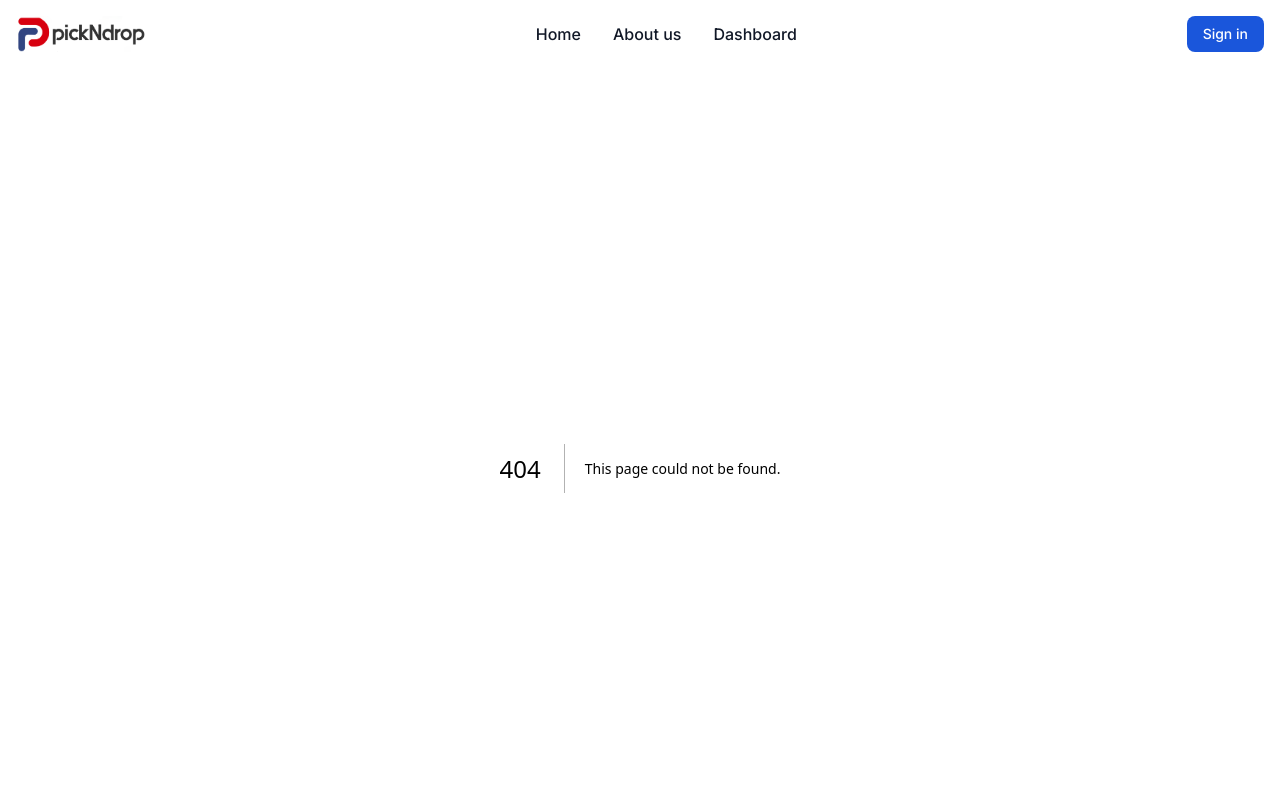
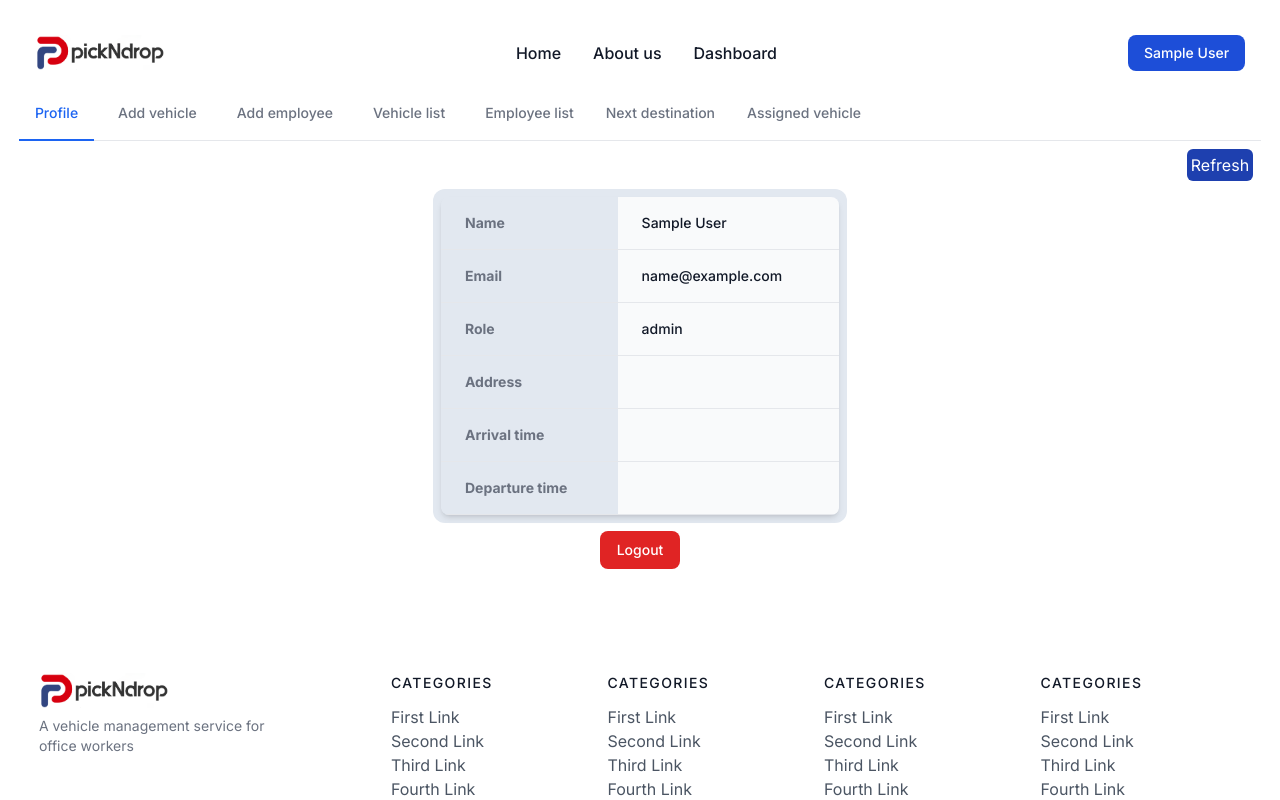
Before and after one commit to sajid73/pickndrop-client, a Next.js app: page /profile in a window 1280 px wide. Before the commit this address had no page. Shown: the top 800 px of the page. Built offline with nearby package versions, Linux system fonts and the light colour scheme; sample sign-in values are in the browser's storage.

Commit message:
sign in system added

```diff
--- a/app/(auth)/signin/page.jsx
+++ b/app/(auth)/signin/page.jsx
@@ -1,6 +1,35 @@
-import React from 'react'
+"use client"
+import axios from 'axios';
+import { setCookie } from "cookies-next";
+import React, { useState } from 'react'
+import { useRouter } from 'next/navigation';
 
-export default function page() {
+export default function Page() {
+    const [inputs, setInputs] = useState({});
+    const [submitting, setSubmitting] = useState();
+
+    const router = useRouter();
+
+    const handleChange = (event) => {
+        const name = event.target.name;
+        const value = event.target.value;
+        setInputs(values => ({ ...values, [name]: value }))
+    }
+
+    const handleSubmit = async (e) => {
+        e.preventDefault();
+        try {
+            const res = await axios.post(`${process.env.NEXT_PUBLIC_BACKEND}/user/signin`, inputs);
+            setSubmitting("success");
+            console.log("success");
+            setCookie("token", res.data.token);
+            localStorage.setItem("user", JSON.stringify(res.data.user));
+            router.back()
+        } catch (error) {
+            setSubmitting("error");
+            console.log(error);
+        }
+    }
     return (
         <section className="text-gray-600 body-font">
             <div className="container px-5 py-24 mx-auto flex flex-wrap items-center">
@@ -8,18 +37,23 @@ export default function page() {
                     <h1 className="title-font font-medium text-3xl text-gray-900">A rapid pick and drop service</h1>
                     <p className="leading-relaxed mt-4">Sign in to access lots of featers and services provided by <i>pickndrop</i></p>
                 </div>
-                <div className="lg:w-2/6 md:w-1/2 bg-gray-100 rounded-lg p-8 flex flex-col md:ml-auto w-full mt-10 md:mt-0">
-                    <h2 className="text-gray-900 text-lg font-medium title-font mb-5">Sign in</h2>
-                    <div className="relative mb-4">
-                        <label htmlhtmlFor="full-name" className="leading-7 text-sm text-gray-600">Email</label>
-                        <input type="text" id="full-name" name="full-name" className="w-full bg-white rounded border border-gray-300 focus:border-blue-500 focus:ring-2 focus:ring-blue-200 text-base outline-none text-gray-700 py-1 px-3 leading-8 transition-colors duration-200 ease-in-out" />
+                <div className="w-full bg-gray-100 rounded-lg shadow dark:border md:mt-0 sm:max-w-md xl:p-0 dark:bg-gray-800 dark:border-gray-700">
+                    <div className="p-6 space-y-4 md:space-y-6 sm:p-8">
+                        <h1 className="text-xl font-bold leading-tight tracking-tight text-gray-900 md:text-2xl dark:text-white">
+                            Sign in to your account
+                        </h1>
+                        <form className="space-y-4 md:space-y-6" onSubmit={handleSubmit}>
+                            <div>
+                                <label htmlFor="email" className="block mb-2 text-sm font-medium text-gray-900 dark:text-white">Your email</label>
+                                <input type="email" name="email" id="email" onChange={handleChange} className="bg-gray-50 border border-gray-300 text-gray-900 sm:text-sm rounded-lg focus:ring-primary-600 focus:border-primary-600 block w-full p-2.5 dark:bg-gray-700 dark:border-gray-600 dark:placeholder-gray-400 dark:text-white dark:focus:ring-blue-500 dark:focus:border-blue-500" placeholder="name@company.com" required="" />
+                            </div>
+                            <div>
+                                <label htmlFor="password" className="block mb-2 text-sm font-medium text-gray-900 dark:text-white">Password</label>
+                                <input type="password" name="password" id="password" placeholder="password" onChange={handleChange} className="bg-gray-50 border border-gray-300 text-gray-900 sm:text-sm rounded-lg focus:ring-primary-600 focus:border-primary-600 block w-full p-2.5 dark:bg-gray-700 dark:border-gray-600 dark:placeholder-gray-400 dark:text-white dark:focus:ring-blue-500 dark:focus:border-blue-500" required="" />
+                            </div>
+                            <button type="submit" className="w-full text-white bg-primary-600 hover:bg-primary-700 focus:ring-4 focus:outline-none focus:ring-primary-300 font-medium rounded-lg text-sm px-5 py-2.5 text-center dark:bg-primary-600 dark:hover:bg-primary-700 dark:focus:ring-primary-800">Sign in</button>
+                        </form>
                     </div>
-                    <div className="relative mb-4">
-                        <label htmlhtmlFor="email" className="leading-7 text-sm text-gray-600">Password</label>
-                        <input type="password" id="email" name="email" className="w-full bg-white rounded border border-gray-300 focus:border-blue-500 focus:ring-2 focus:ring-blue-200 text-base outline-none text-gray-700 py-1 px-3 leading-8 transition-colors duration-200 ease-in-out" />
-                    </div>
-                    <button className="text-white bg-blue-500 border-0 py-2 px-8 focus:outline-none hover:bg-blue-600 rounded text-lg">Signin</button>
-                    <p className="text-xs text-gray-500 mt-3">Literally you probably have not heard of them jean shorts.</p>
                 </div>
             </div>
         </section>
--- a/app/(dashboard)/(vehicle)/addvehicle/page.jsx
+++ b/app/(dashboard)/(vehicle)/addvehicle/page.jsx
@@ -1,18 +1,18 @@
 "use client"
 import axios from 'axios';
-import { redirect } from 'next/navigation'
+import { useRouter } from 'next/navigation';
 import React, { useState } from 'react'
 
 
 export default function Page() {
     const [formstate, setFormstate] = useState({});
     const [submitting, setSubmitting] = useState();
+    const router = useRouter()
     const handleSubmit = async (e) => {
         e.preventDefault();
         setSubmitting("pending");
         try {
             const res = await axios.post(`${process.env.NEXT_PUBLIC_BACKEND}/vehicle/add`, formstate);
-            // console.log(res)
             setSubmitting("success");
         } catch (error) {
             setSubmitting("error");
@@ -21,7 +21,7 @@ export default function Page() {
             setSubmitting("");
         }, 5000);
         setInterval(() => {
-            redirect('/');
+            router.push('/');
         }, 2000);
     }
     return (
--- a/app/(dashboard)/layout.jsx
+++ b/app/(dashboard)/layout.jsx
@@ -36,7 +36,7 @@ export default function DashboardLayout({ children }) {
                     </li>
                 </ul>
             </div>
-            <div className="text-right"><button className="bg-primary-800 text-white p-1 rounded-md" onClick={() => router.refresh()}>Refresh</button></div>
+            <div className="text-right"><button className="bg-primary-800 text-white p-1 rounded-md m-2" onClick={() => router.refresh()}>Refresh</button></div>
 
             {children}
         </section>
--- /dev/null
+++ b/app/(dashboard)/profile/page.jsx
@@ -0,0 +1,83 @@
+"use client"
+import { deleteCookie } from 'cookies-next';
+import { Button } from 'flowbite-react';
+import { useRouter } from 'next/navigation';
+import React from 'react'
+
+export default function Page() {
+    const router = useRouter();
+    const data = JSON.parse(localStorage.getItem('user'));
+    if (!data) {
+        router.push("/signin");
+    }
+
+    const handleSignout = (e) => {
+        localStorage.clear();
+        deleteCookie("token");
+        router.push("/");
+    }
+
+    return (
+        <>
+            {
+                data && <div className="sm:w-full md:w-2/3 lg:w-1/3 bg-slate-200 m-auto p-2 rounded-xl">
+                    <div className="relative overflow-x-auto shadow-md sm:rounded-lg">
+                        <table className="w-full text-sm text-left text-gray-500 dark:text-gray-400">
+                            <tbody>
+                                <tr className="border-b dark:border-gray-700">
+                                    <th scope="row" className="px-6 py-4">
+                                        Name
+                                    </th>
+                                    <td className="px-6 py-4 font-medium text-gray-900 whitespace-nowrap bg-gray-50 dark:text-white dark:bg-gray-800">
+                                        {data.name}
+                                    </td>
+                                </tr>
+                                <tr className="border-b dark:border-gray-700">
+                                    <th scope="row" className="px-6 py-4">
+                                        Email
+                                    </th>
+                                    <td className="px-6 py-4 font-medium text-gray-900 whitespace-nowrap bg-gray-50 dark:text-white dark:bg-gray-800">
+                                        {data.email}
+                                    </td>
+                                </tr>
+                                <tr className="border-b dark:border-gray-700">
+                                    <th scope="row" className="px-6 py-4">
+                                        Role
+                                    </th>
+                                    <td className="px-6 py-4 font-medium text-gray-900 whitespace-nowrap bg-gray-50 dark:text-white dark:bg-gray-800">
+                                        {data.role}
+                                    </td>
+                                </tr>
+                                <tr className="border-b dark:border-gray-700">
+                                    <th scope="row" className="px-6 py-4">
+                                        Address
+                                    </th>
+                                    <td className="px-6 py-4 font-medium text-gray-900 whitespace-nowrap bg-gray-50 dark:text-white dark:bg-gray-800">
+                                        {data.address}
+                                    </td>
+                                </tr>
+                                <tr className="border-b dark:border-gray-700">
+                                    <th scope="row" className="px-6 py-4">
+                                        Arrival time
+                                    </th>
+                                    <td className="px-6 py-4 font-medium text-gray-900 whitespace-nowrap bg-gray-50 dark:text-white dark:bg-gray-800">
+                                        {data.arrival}
+                                    </td>
+                                </tr>
+                                <tr className="border-b dark:border-gray-700">
+                                    <th scope="row" className="px-6 py-4">
+                                        Departure time
+                                    </th>
+                                    <td className="px-6 py-4 font-medium text-gray-900 whitespace-nowrap bg-gray-50 dark:text-white dark:bg-gray-800">
+                                        {data.departure}
+                                    </td>
+                                </tr>
+                            </tbody>
+                        </table>
+                    </div>
+                </div>
+            }
+            <Button className="text-white mx-auto my-2 bg-red-600" onClick={handleSignout}>Logout</Button>
+        </>
+    )
+}
--- a/app/about/teaminfo.json
+++ b/app/about/teaminfo.json
@@ -43,7 +43,7 @@
             "bio": "Fourth-year Computer Science & Engineering student passionate about machine learning, data science, and AI. Eager to apply knowledge and creativity to drive technological innovation. Actively seeking extracurricular activities to broaden skills and contribute to modern technology's success.",
             "linkedin": "https://www.linkedin.com/in/md-ayon-rahman",
             "email": "mdayonrahman100@gmail.com",
-            "image": ""
+            "image": "https://i.ibb.co/k6PC0LF/pic.jpg"
         },
         {
             "id": 1804043,
--- a/app/components/Header.jsx
+++ b/app/components/Header.jsx
@@ -1,17 +1,23 @@
 "use client"
 import Image from 'next/image'
 import Link from 'next/link'
-import React, { useEffect } from 'react'
+import React, { useEffect, useState } from 'react'
 import { initAccordions } from "flowbite";
 import { usePathname } from 'next/navigation';
 
 export default function Header() {
+    const [uname, setUname] = useState();
     const pathname = usePathname();
     const disable = "text-gray-900 rounded hover:bg-gray-100 md:hover:bg-transparent md:hover:text-blue-700 md:p-0 md:dark:hover:text-blue-500 dark:text-white dark:hover:bg-gray-700 dark:hover:text-white md:dark:hover:bg-transparent dark:border-gray-700";
     const active = "text-white bg-blue-700 rounded md:bg-transparent md:text-blue-700 md:p-0 md:dark:text-blue-500";
     useEffect(() => {
         initAccordions();
-    });
+        const name = JSON.parse(localStorage.getItem('user'))?.name;
+        if (name) {
+            setUname(name);
+        }
+        console.log(uname)
+    }, []);
     return (
         <nav className="bg-white border-gray-200 dark:bg-gray-900">
             <div className="max-w-screen-xl flex flex-wrap items-center justify-between mx-auto p-4">
@@ -19,7 +25,9 @@ export default function Header() {
                     <Image width={130} height={50} src="/pickndrop.png" alt='logo' />
                 </Link>
                 <div className="flex md:order-2">
-                    <Link href="/signin"><button type="button" className="text-white bg-blue-700 hover:bg-blue-800 focus:ring-4 focus:outline-none focus:ring-blue-300 font-medium rounded-lg text-sm px-4 py-2 text-center mr-3 md:mr-0 dark:bg-blue-600 dark:hover:bg-blue-700 dark:focus:ring-blue-800">Sign in</button></Link>
+                    {
+                        uname ? <Link href="/profile"><button type="button" className="text-white bg-primary-700 hover:bg-blue-800 focus:ring-4 focus:outline-none focus:ring-blue-300 font-medium rounded-lg text-sm px-4 py-2 text-center mr-3 md:mr-0 dark:bg-blue-600 dark:hover:bg-blue-700 dark:focus:ring-blue-800">{uname}</button></Link> : (<Link href="/signin"><button type="button" className="text-white bg-blue-700 hover:bg-blue-800 focus:ring-4 focus:outline-none focus:ring-blue-300 font-medium rounded-lg text-sm px-4 py-2 text-center mr-3 md:mr-0 dark:bg-blue-600 dark:hover:bg-blue-700 dark:focus:ring-blue-800">Sign in</button></Link>)
+                    }
                     <button data-collapse-toggle="navbar-cta" type="button" className="inline-flex items-center p-2 w-10 h-10 justify-center text-sm text-gray-500 rounded-lg md:hidden hover:bg-gray-100 focus:outline-none focus:ring-2 focus:ring-gray-200 dark:text-gray-400 dark:hover:bg-gray-700 dark:focus:ring-gray-600" aria-controls="navbar-cta" aria-expanded="false">
                         <span className="sr-only">Open main menu</span>
                         <svg className="w-5 h-5" aria-hidden="true" xmlns="http://www.w3.org/2000/svg" fill="none" viewBox="0 0 17 14">
@@ -36,7 +44,7 @@ export default function Header() {
                             <Link href="/about" className={`block py-2 pl-3 pr-4 ${pathname == '/about' ? active : disable}`}>About us</Link>
                         </li>
                         <li>
-                            <Link href="/addvehicle" className={`block py-2 pl-3 pr-4 ${pathname == ('/employelist' || '/addvehicle' || '/vehiclelist') ? active : disable}`}>Dashboard</Link>
+                            <Link href="/profile" className={`block py-2 pl-3 pr-4 ${pathname == ('/employelist' || '/addvehicle' || '/vehiclelist') ? active : disable}`}>Dashboard</Link>
                         </li>
                     </ul>
                 </div>
--- /dev/null
+++ b/app/not-found.jsx
@@ -0,0 +1,17 @@
+import Link from 'next/link'
+import React from 'react'
+
+export default function NotFound() {
+    return (
+        <section className="bg-white dark:bg-gray-900">
+            <div className="py-8 px-4 mx-auto max-w-screen-xl lg:py-16 lg:px-6">
+                <div className="mx-auto max-w-screen-sm text-center">
+                    <h1 className="mb-4 text-7xl tracking-tight font-extrabold lg:text-9xl text-primary-600 dark:text-primary-500">404</h1>
+                    <p className="mb-4 text-3xl tracking-tight font-bold text-gray-900 md:text-4xl dark:text-white">Something&apos;s missing.</p>
+                    <p className="mb-4 text-lg font-light text-gray-500 dark:text-gray-400">Sorry, we can&apos;t find that page. You&apos;ll find lots to explore on the home page. </p>
+                    <Link href="/" className="inline-flex text-white bg-primary-600 hover:bg-primary-800 focus:ring-4 focus:outline-none focus:ring-primary-300 font-medium rounded-lg text-sm px-5 py-2.5 text-center dark:focus:ring-primary-900 my-4">Back to Homepage</Link>
+                </div>
+            </div>
+        </section>
+    )
+}
--- a/app/page.jsx
+++ b/app/page.jsx
@@ -13,7 +13,7 @@ export default function Home() {
             <Link href="/signin" className="inline-flex justify-center items-center py-3 px-5 text-base font-medium text-center text-white rounded-lg bg-blue-700 hover:bg-blue-800 focus:ring-4 focus:ring-blue-300 dark:focus:ring-blue-900">
               Get started
               <svg className="w-3.5 h-3.5 ml-2" aria-hidden="true" xmlns="http://www.w3.org/2000/svg" fill="none" viewBox="0 0 14 10">
-                <path stroke="currentColor" stroke-linecap="round" stroke-linejoin="round" stroke-width="2" d="M1 5h12m0 0L9 1m4 4L9 9" />
+                <path stroke="currentColor" strokeLinecap="round" strokeLinejoin="round" strokeWidth="2" d="M1 5h12m0 0L9 1m4 4L9 9" />
               </svg>
             </Link>
             <a href="https://www.spectrum-bd.com" className="inline-flex justify-center hover:text-gray-900 items-center py-3 px-5 text-base font-medium text-center text-white rounded-lg border border-white hover:bg-gray-100 focus:ring-4 focus:ring-gray-400">
--- a/next.config.js
+++ b/next.config.js
@@ -3,7 +3,11 @@ const nextConfig = {
     images: {
         domains: ["dummyimage.com", "i.ibb.co"],
         formats: ["image/avif", "image/webp"]
-    }
+    },
+    experimental:
+    {
+        appDir: true,
+    },
 }
 
 module.exports = nextConfig
--- a/package.json
+++ b/package.json
@@ -10,9 +10,10 @@
   },
   "dependencies": {
     "axios": "^1.5.1",
+    "cookies-next": "^4.0.0",
     "flowbite": "^1.8.1",
     "flowbite-react": "^0.6.1",
-    "next": "latest",
+    "next": "^13.3.4",
     "react": "latest",
     "react-dom": "latest"
   },
```
Also changed, not shown: 1 other file (tests, documents, lock files or other folders).
